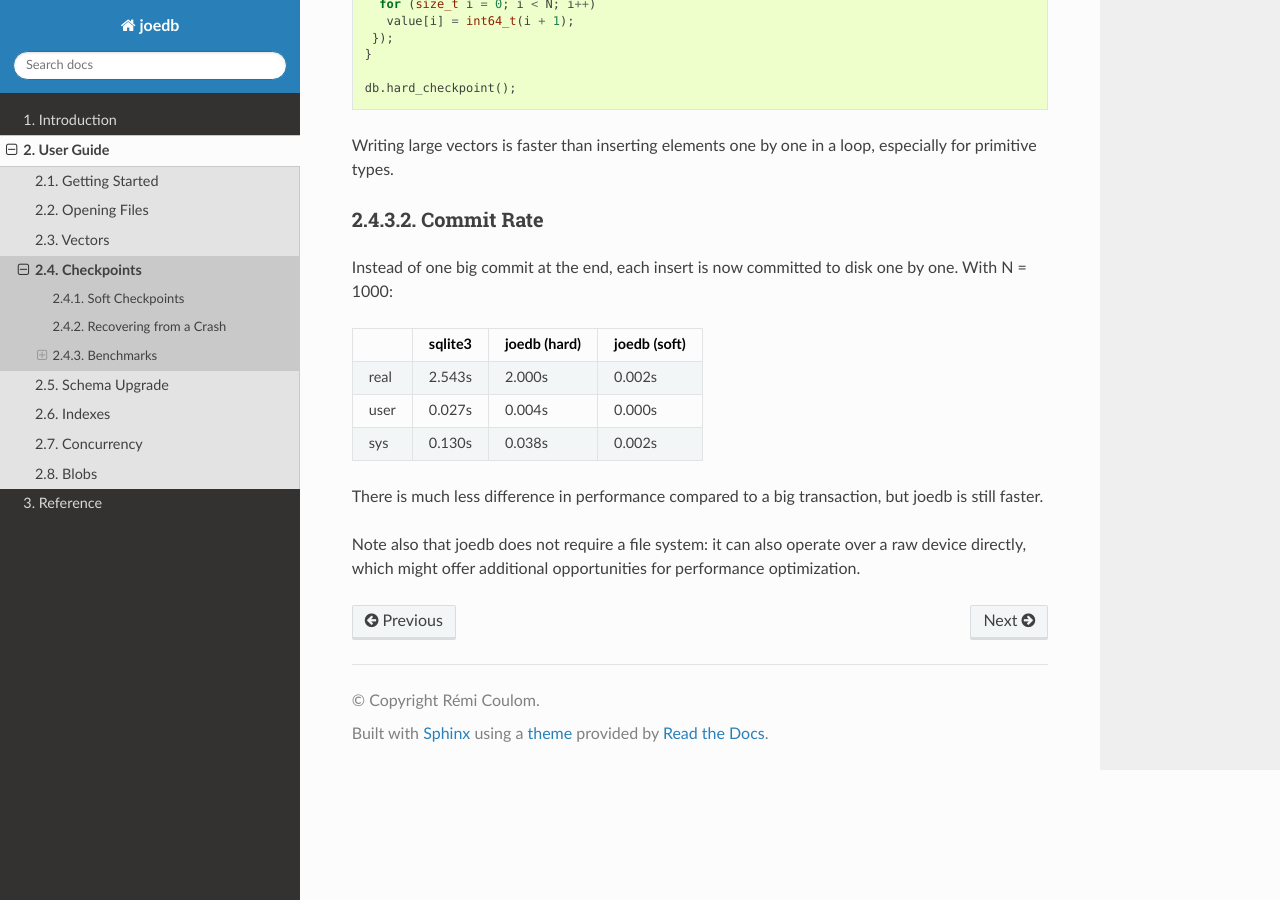
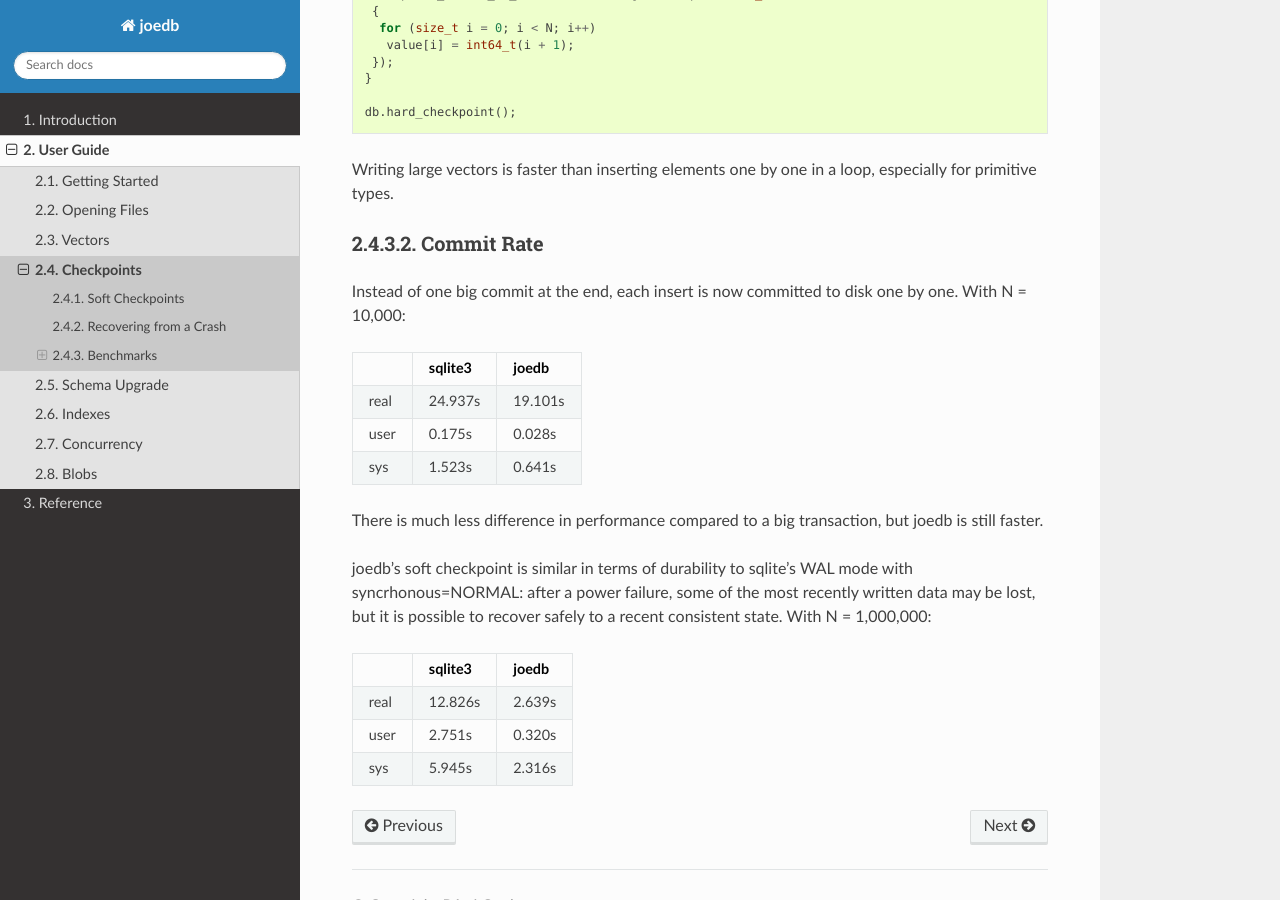
Before and after one commit to Remi-Coulom/joedb, a Sphinx documentation site: the page built from doc/source/checkpoints.rst, in a window 1280 px wide and 900 px high, scrolled down 2737 px. Built offline with Sphinx 7.4.7 and the Read the Docs theme 3.1.0, drawn with Linux system fonts in a browser that asks for light colours; formulas are drawn with MathJax 3; cross-references to code outside the pages are shown as plain code; some of the changed text lies outside the part shown.

Commit message:
checkpoint benchmarks

```diff
--- a/doc/source/checkpoints.rst
+++ b/doc/source/checkpoints.rst
@@ -41,7 +41,9 @@
 checkpoint, you can either execute it manually, or set an option for
 :joedb:`Client` and :joedb:`Server`.
 
-You can hide the latency of a hard checkpoint by running it asynchronously.
+You can hide the latency of a hard checkpoint by running it asynchronously,
+after a soft checkpoint: other clients will see the new data as soon as the
+soft checkpoint is written.
 
 .. _crash:
 
@@ -70,7 +72,7 @@
 ----------
 
 The source code for these benchmarks can be found in the joedb/benchmark
-directory. They were run on an Ubuntu 20.04 machine with an AMD Ryzen 7 5800X
+directory. They were run on an Ubuntu 24.04 machine with an AMD Ryzen 7 5800X
 CPU, and a 2Tb Corsair MP600 NVMe SSD, with an encrypted ext4 file system.
 
 Bulk Insert
@@ -153,21 +155,32 @@
 ~~~~~~~~~~~
 
 Instead of one big commit at the end, each insert is now committed to disk one
-by one. With N = 1000:
+by one. With N = 10,000:
 
-+------+---------+--------------+--------------+
-|      | sqlite3 | joedb (hard) | joedb (soft) |
-+======+=========+==============+==============+
-| real | 2.543s  | 2.000s       | 0.002s       |
-+------+---------+--------------+--------------+
-| user | 0.027s  | 0.004s       | 0.000s       |
-+------+---------+--------------+--------------+
-| sys  | 0.130s  | 0.038s       | 0.002s       |
-+------+---------+--------------+--------------+
++------+---------+----------+
+|      | sqlite3 | joedb    |
++======+=========+==========+
+| real | 24.937s | 19.101s  |
++------+---------+----------+
+| user |  0.175s |  0.028s  |
++------+---------+----------+
+| sys  |  1.523s |  0.641s  |
++------+---------+----------+
 
 There is much less difference in performance compared to a big transaction, but
 joedb is still faster.
 
-Note also that joedb does not require a file system: it can also operate over a
-raw device directly, which might offer additional opportunities for performance
-optimization.
+joedb's soft checkpoint is similar in terms of durability to sqlite's WAL mode
+with syncrhonous=NORMAL: after a power failure, some of the most recently
+written data may be lost, but it is possible to recover safely to a recent
+consistent state. With N = 1,000,000:
+
++------+---------+----------+
+|      | sqlite3 | joedb    |
++======+=========+==========+
+| real | 12.826s |  2.639s  |
++------+---------+----------+
+| user |  2.751s |  0.320s  |
++------+---------+----------+
+| sys  |  5.945s |  2.316s  |
++------+---------+----------+
```
